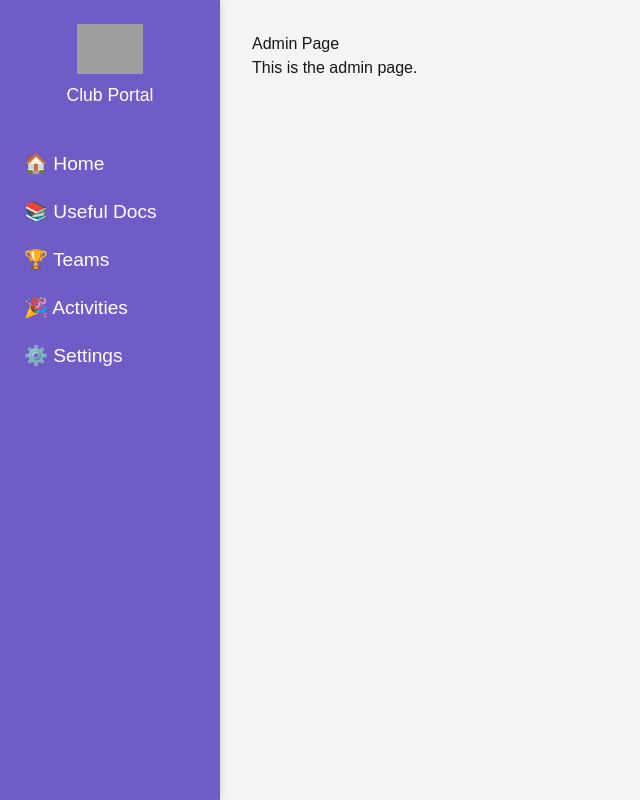
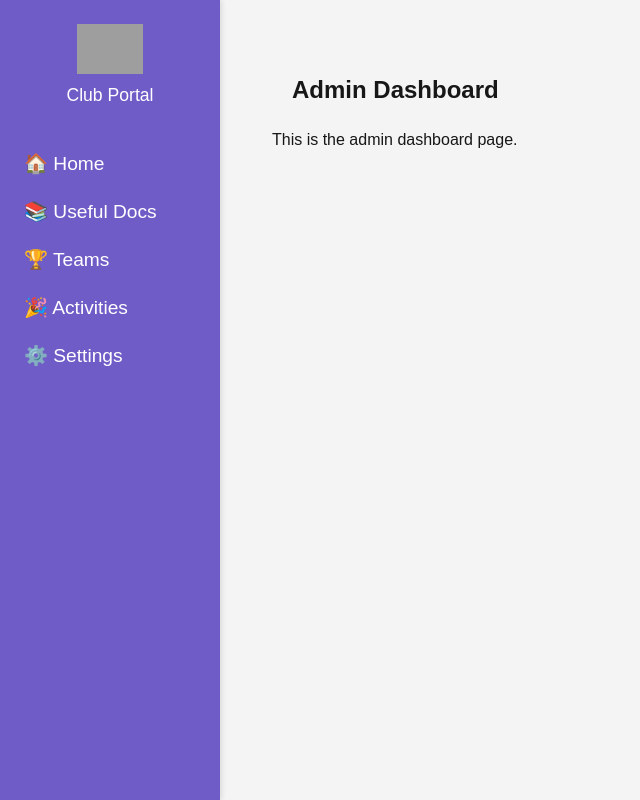
Before and after one commit to lvdwijngaart/portal-project-next, a Next.js app: page /admin in a window 1280 px wide. Shown: the whole page, without its empty margins (0-640 px from the left). Built offline with nearby package versions, Linux system fonts and the light colour scheme; grey boxes are pictures that could not be loaded.

Commit message:
Small fix and start on styling admin pages

```diff
--- /dev/null
+++ b/src/app/admin/activities/page.tsx
@@ -0,0 +1,35 @@
+
+
+/**
+ * AdminActivitiesPage component
+ *
+ * This page is responsible for activities management and settings.
+ * It should allow the admin to:
+ * * Activities:
+ * * * View a list of all activities
+ * * * Add, edit, or delete activities
+ * * * View activity details
+ * * * Assign/Remove member signups to/from activities
+ * * * View activity history (How will this work?)
+ * * * View activity statistics (How will this work?)
+ * * Settings:
+ * * * Manage activity settings (e.g., activity types, categories, etc.)
+ * * * View and manage activity logs
+ * @todo Devise more detailed requirements for this page.
+ *
+ * @returns JSX element representing the admin members page.
+ */
+export default function AdminActivitiesPage() {
+
+
+  return (
+    <div className="admin-page activities-page">
+      <div className="admin-header">
+        {/* Tab component */}
+        <h1>Admin Activities Page</h1>
+      </div>
+      <p>This is the admin activities page.</p>
+      {/* Add your content here */}
+    </div>
+  );
+}
--- /dev/null
+++ b/src/app/admin/committees/page.tsx
@@ -0,0 +1,31 @@
+
+
+/**
+ * AdminCommitteesPage component
+ *
+ * Here an admin can manage committees. It should allow the admin to:
+ * * Committee management:
+ * * * View all committees
+ * * * Add/Edit/Delete committees
+ * * * View committee details
+ * * * Assign/Remove members to/from committees
+ * * Settings:
+ * * * Manage committee settings (e.g., committee types, categories, fields, etc.)
+ * @todo Devise more detailed requirements for this page.
+ *
+ * @returns JSX element representing the admin committees page.
+ */
+export default function AdminCommitteesPage() {
+
+
+  return (
+    <div className="admin-page committees-page">
+      <div className="admin-header">
+        {/* Tab component */}
+        <h1>Admin Committees Page</h1>
+      </div>
+      <p>This is the admin committees page.</p>
+      {/* Add your content here */}
+    </div>
+  );
+}
--- /dev/null
+++ b/src/app/admin/members/page.tsx
@@ -0,0 +1,34 @@
+
+
+/**
+ * AdminMembersPage component
+ *
+ * This page is responsible for member administration and management.
+ * It should allow the admin to:
+ * * Member management:
+ * * * View a list of all members
+ * * * Add/Edit/Delete members
+ * * * View member details
+ * * * Assign/Remove members to/from teams
+ * * * Assign/Remove members to/from committees
+ * * * Assign a role to a member
+ * * Settings:
+ * * * Manage member settings (e.g., fields, default values, etc.)
+ * @todo Devise more detailed requirements for this page.
+ *
+ * @returns JSX element representing the admin members page.
+ */
+export default function AdminMembersPage() {
+
+
+  return (
+    <div className="admin-page members-page">
+      <div className="admin-header">
+        {/* Tab component */}
+        <h1>Admin Members Page</h1>
+      </div>
+      <p>This is the admin members page.</p>
+      {/* Add your content here */}
+    </div>
+  );
+}
--- a/src/app/admin/page.tsx
+++ b/src/app/admin/page.tsx
@@ -1,10 +1,15 @@
+
+import "./styles.css";
+
+export default function AdminPage() {
 
 
-export default function AdminPage() {
-    return (
-        <div>
-            <h1>Admin Page</h1>
-            <p>This is the admin page.</p>
-        </div>
-    );
+  return (
+    <div className="admin-page home-page">
+      <div className="admin-header">
+        <h1>Admin Dashboard</h1>
+      </div>
+      <p>This is the admin dashboard page.</p>
+    </div>
+  );
 }
--- /dev/null
+++ b/src/app/admin/settings/page.tsx
@@ -0,0 +1,27 @@
+
+
+/**
+ * AdminSettings component
+ *
+ * This page is responsible for settings management.
+ * It should allow the admin to:
+ * * Edit general settings (e.g., club name, logo, colors etc.)
+ * * Edit user settings (e.g., user roles, permissions, etc.)
+ * @todo Devise more detailed requirements for this page.
+ *
+ * @returns JSX element representing the admin settings page.
+ */
+export default function AdminSettingsPage() {
+
+
+  return (
+    <div className="admin-page settings-page">
+      <div className="admin-header">
+        {/* Tab component */}
+        <h1>Admin Settings Page</h1>
+      </div>
+      <p>This is the admin settings page.</p>
+      {/* Add your content here */}
+    </div>
+  );
+}
--- /dev/null
+++ b/src/app/admin/styles.css
@@ -0,0 +1,12 @@
+.admin-page{
+    padding: 20px;
+}
+
+.admin-header{
+    padding: 20px;
+}
+
+.admin-header h1{
+    font-size: 24px;
+    font-weight: bold;
+}
--- /dev/null
+++ b/src/app/admin/teams/page.tsx
@@ -0,0 +1,34 @@
+
+
+/**
+ * AdminTeamsPage component
+ *
+ * This page is responsible for team and season management.
+ * It should allow the admin to:
+ * * Team management:
+ * * * View a list of all teams
+ * * * Add/Edit/Delete teams
+ * * * View team details
+ * * * Assign/Remove members to/from team
+ * * Season management:
+ * * * View a list of all seasons
+ * * * Add/Edit/Delete seasons
+ * * * View season details  (?)
+ * @todo Devise more detailed requirements for this page.
+ *
+ * @returns JSX element representing the admin teams page.
+ */
+export default function AdminTeamsPage() {
+
+
+  return (
+    <div className="admin-page teams-page">
+      <div className="admin-header">
+        {/* Tab component */}
+        <h1>Admin Teams Page</h1>
+      </div>
+      <p>This is the admin teams page.</p>
+      {/* Add your content here */}
+    </div>
+  );
+}
```
